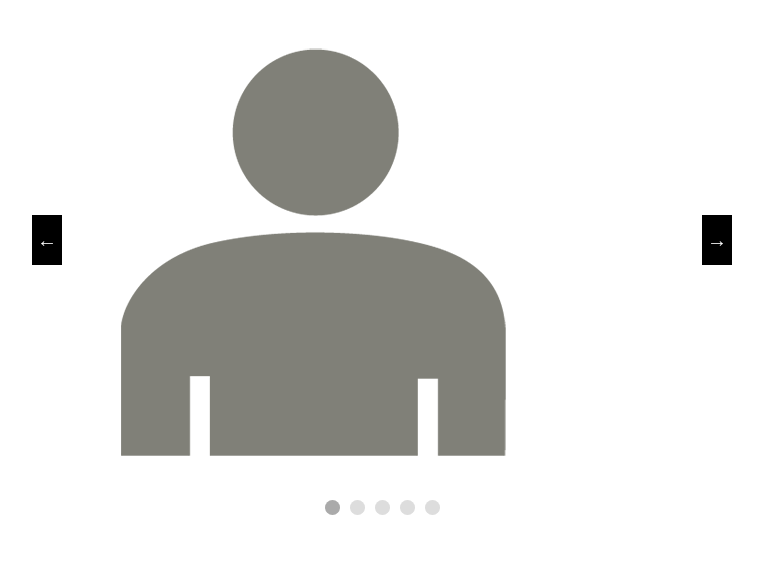
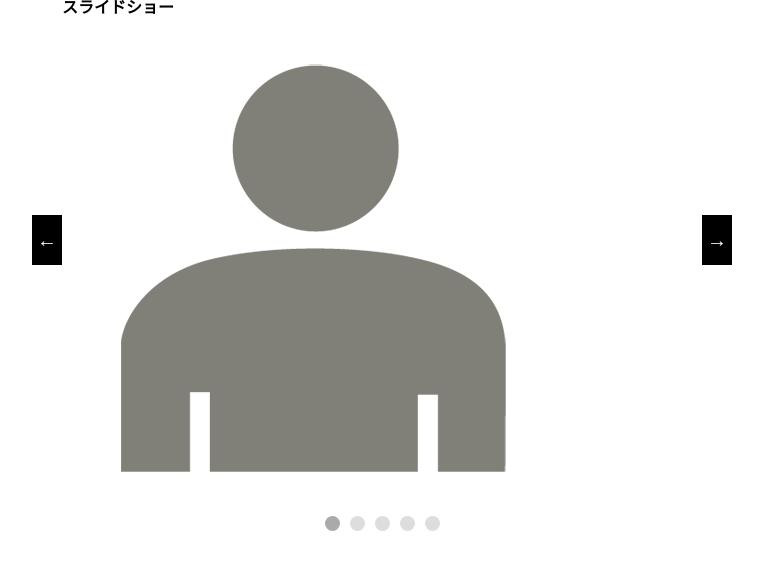
Before and after one commit to ktokunaga3003/test, a plain HTML site: page index.html in a window 1280 px wide. Shown: the whole page, without its empty margins (258-1021 px from the left). Drawn offline with Linux system fonts and the light colour scheme.

Commit message:
#1 tittle add

```diff
--- a/index.html
+++ b/index.html
@@ -10,6 +10,7 @@
 </head>
 <body>
     <div class="slider">
+        <h1>スライドショー</h1>
 
         <!--画面表示-->
         <ul class="slider-inner">
```
